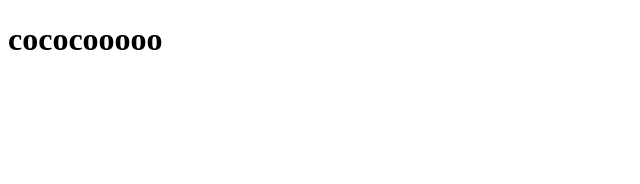
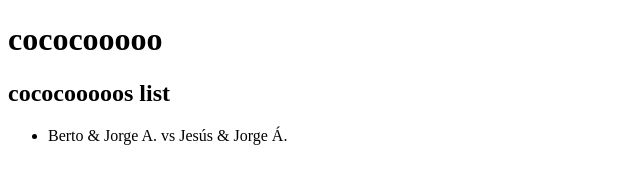
Before and after one commit to bladron/cococooooo, a plain HTML site: page index.html in a window 1280 px wide. Shown: the whole page, without its empty margins (0-640 px from the left). Drawn offline with Linux system fonts and the light colour scheme.

Commit message:
list of cococooooos

```diff
--- a/index.html
+++ b/index.html
@@ -3,5 +3,9 @@
 	<head><title>La p&aacute;gina del cococooooo</title></head>
 	<body>
 		<h1>cococooooo</h1>
+		<h2>cococooooos list</h2>
+		<ul>
+			<li class="impossible">Berto &amp; Jorge A. vs Jes&uacute;s & Jorge &Aacute;.</li>
+		</ul>
 	</body>
 </html>
```
